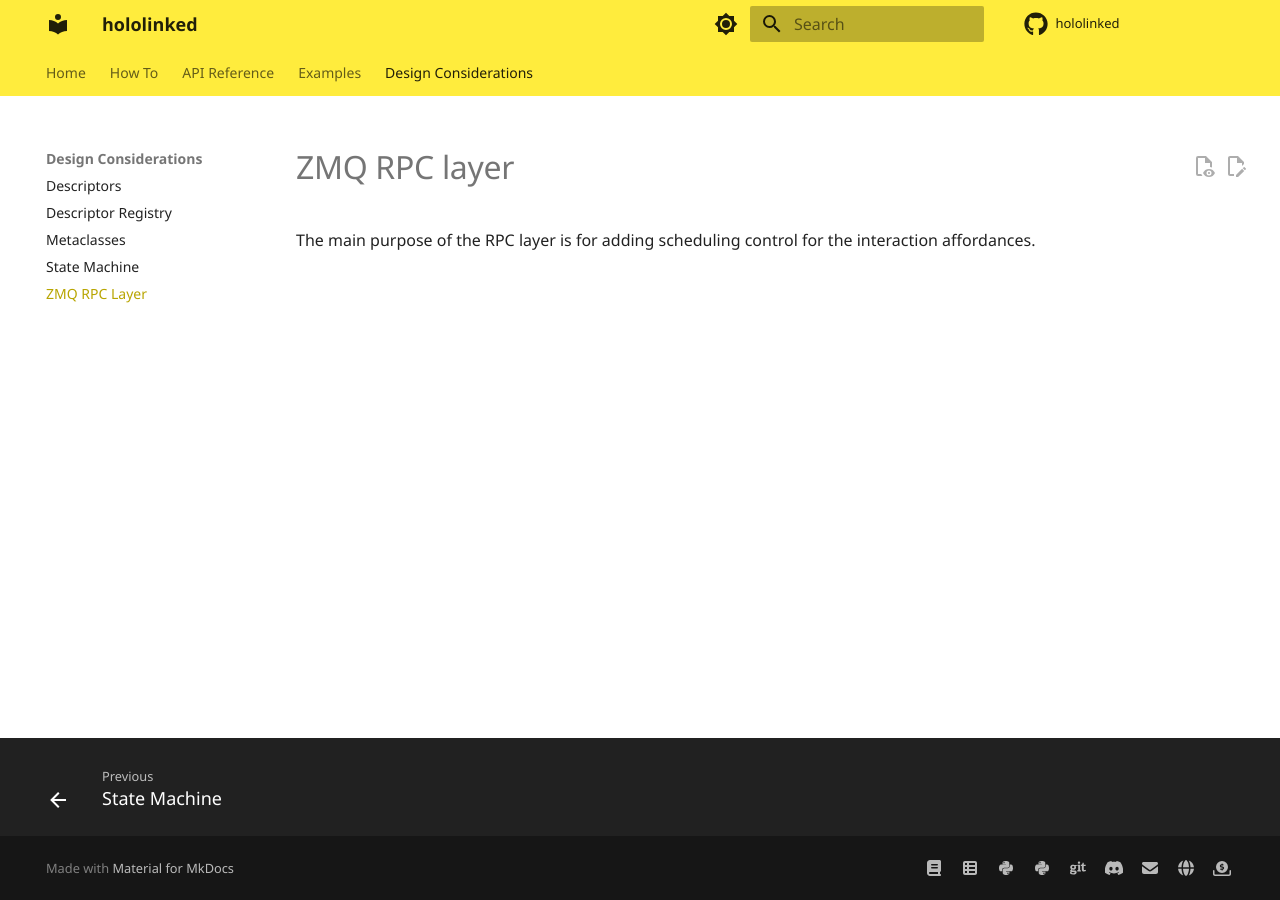
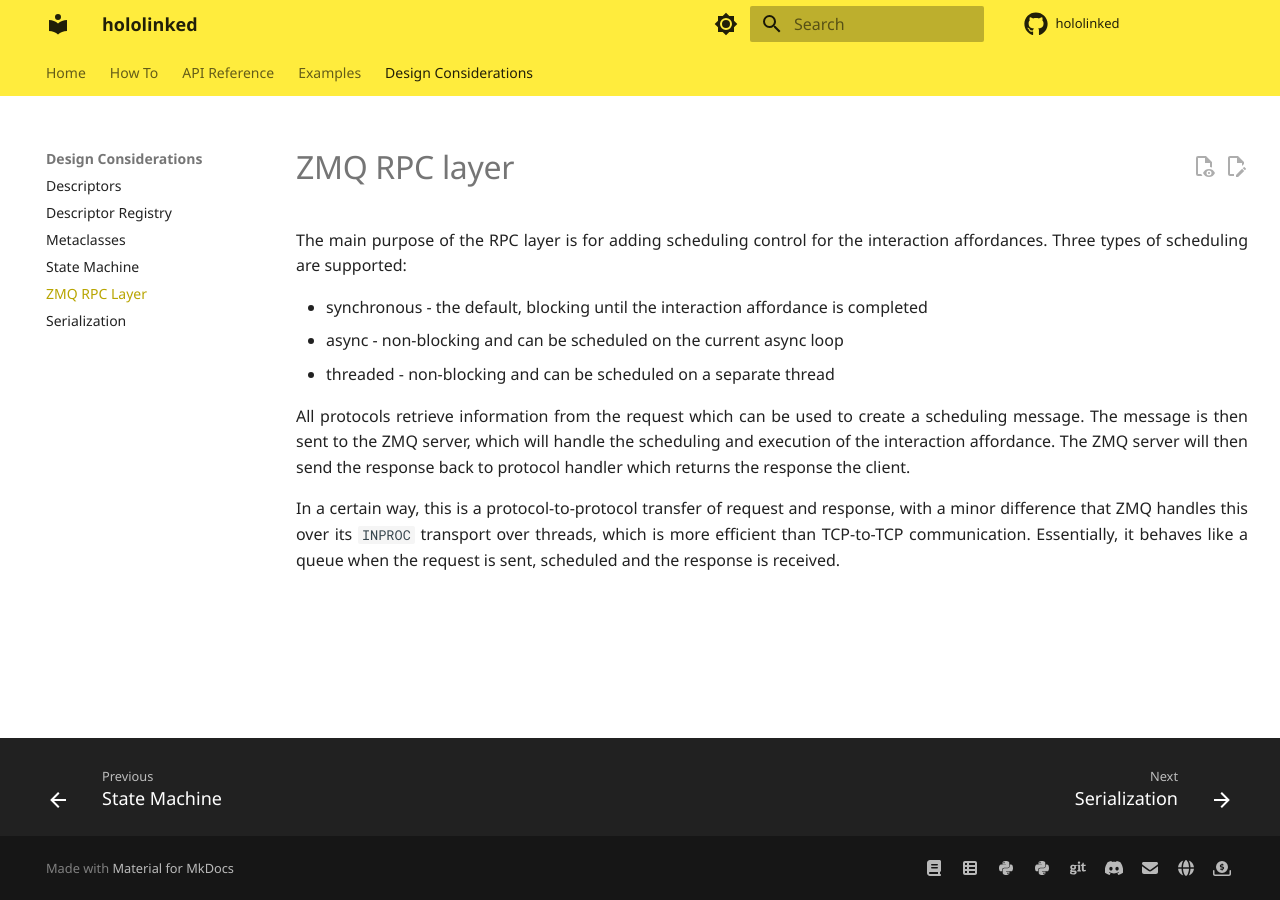
Before and after one commit to hololinked-dev/docs, an MkDocs documentation site: the page built from docs/design/zmq.md, in a window 1280 px wide. Built offline with MkDocs 1.6.1 and Material for MkDocs 9.7.7, drawn with Linux system fonts in a browser that asks for light colours; some web fonts are replaced; comment, search, counter and statistics services are not loaded.

```diff
--- a/docs/design/zmq.md
+++ b/docs/design/zmq.md
@@ -1,3 +1,11 @@
 # ZMQ RPC layer
 
-The main purpose of the RPC layer is for adding scheduling control for the interaction affordances.
+The main purpose of the RPC layer is for adding scheduling control for the interaction affordances. Three types of scheduling are supported:
+
+- synchronous - the default, blocking until the interaction affordance is completed
+- async - non-blocking and can be scheduled on the current async loop
+- threaded - non-blocking and can be scheduled on a separate thread
+
+All protocols retrieve information from the request which can be used to create a scheduling message. The message is then sent to the ZMQ server, which will handle the scheduling and execution of the interaction affordance. The ZMQ server will then send the response back to protocol handler which returns the response the client.
+
+In a certain way, this is a protocol-to-protocol transfer of request and response, with a minor difference that ZMQ handles this over its `INPROC` transport over threads, which is more efficient than TCP-to-TCP communication. Essentially, it behaves like a queue when the request is sent, scheduled and the response is received.
--- a/mkdocs.yml
+++ b/mkdocs.yml
@@ -103,6 +103,7 @@
     - Metaclasses: design/metaclasses.md
     - State Machine: design/state-machine.md
     - ZMQ RPC Layer: design/zmq.md
+    - Serialization: design/serialization.md
 
 
 theme:
```
Also changed, not shown: docs/design/serialization.md (added, +14 -0 lines), skaffold.yaml (+8 -7 lines), docs/design/descriptor-registry.md (line endings or trailing spaces).
